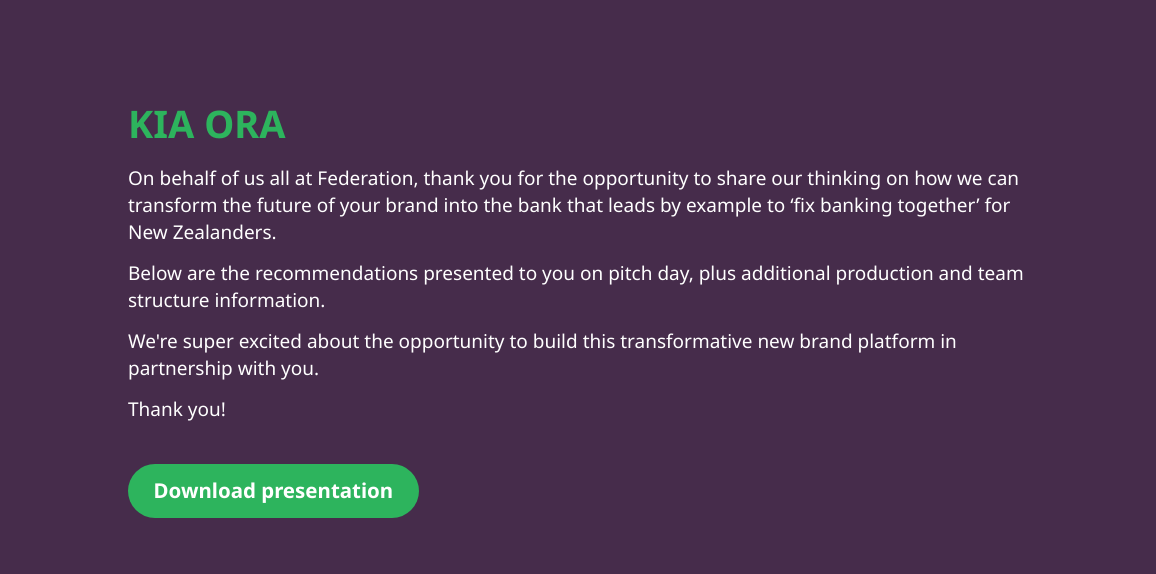
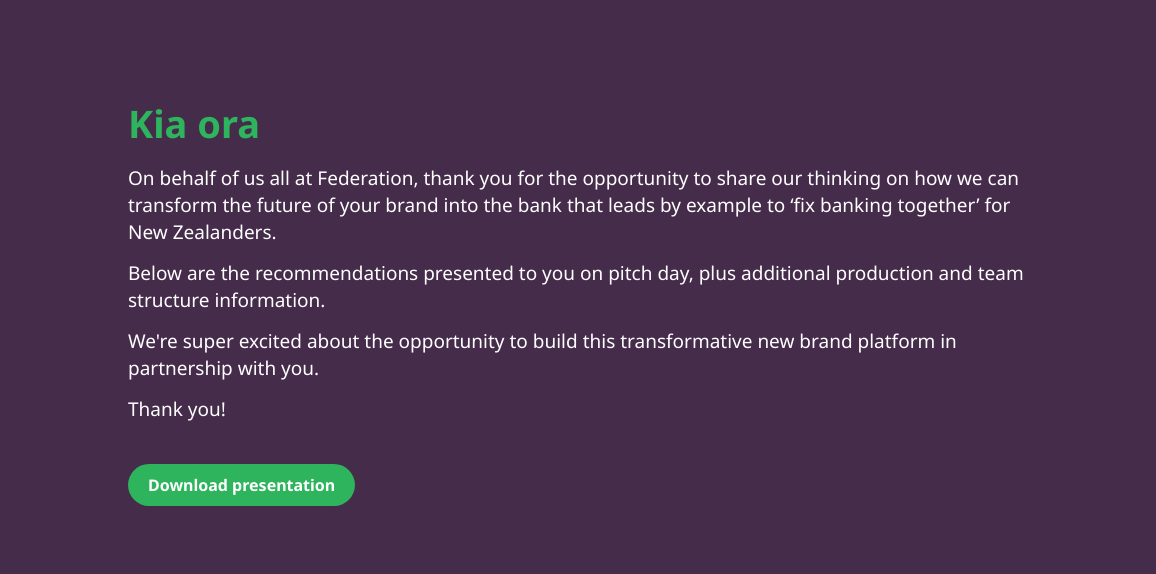
Before and after one commit to thisisannie/co-op, a website: page index.html in a window 1280 px wide. Shown: the part 151-725 px from the top of the page, 0-1156 px from the left. Drawn offline with Linux system fonts and the light colour scheme.

Commit message:
Design tweaks

```diff
--- a/assets/scss/_controls.scss
+++ b/assets/scss/_controls.scss
@@ -9,7 +9,7 @@
 	font-weight: bold;
 	background-color: $green;
 	@media (min-width: 800px) {
-		padding: 1vw 2vw;
-		font-size: 1.6vw;
+    padding: 10px 20px;
+    font-size: 16px;
 	}
 }
--- a/assets/scss/_typography.scss
+++ b/assets/scss/_typography.scss
@@ -5,7 +5,6 @@
 h1 {
 	font-size: 25px;
 	color: $green;
-	text-transform: uppercase;
 	padding-bottom: 14px;
 	font-weight: bold;
 	@media (min-width: 800px) {
```
Also changed, not shown: assets/css/styles.css.
